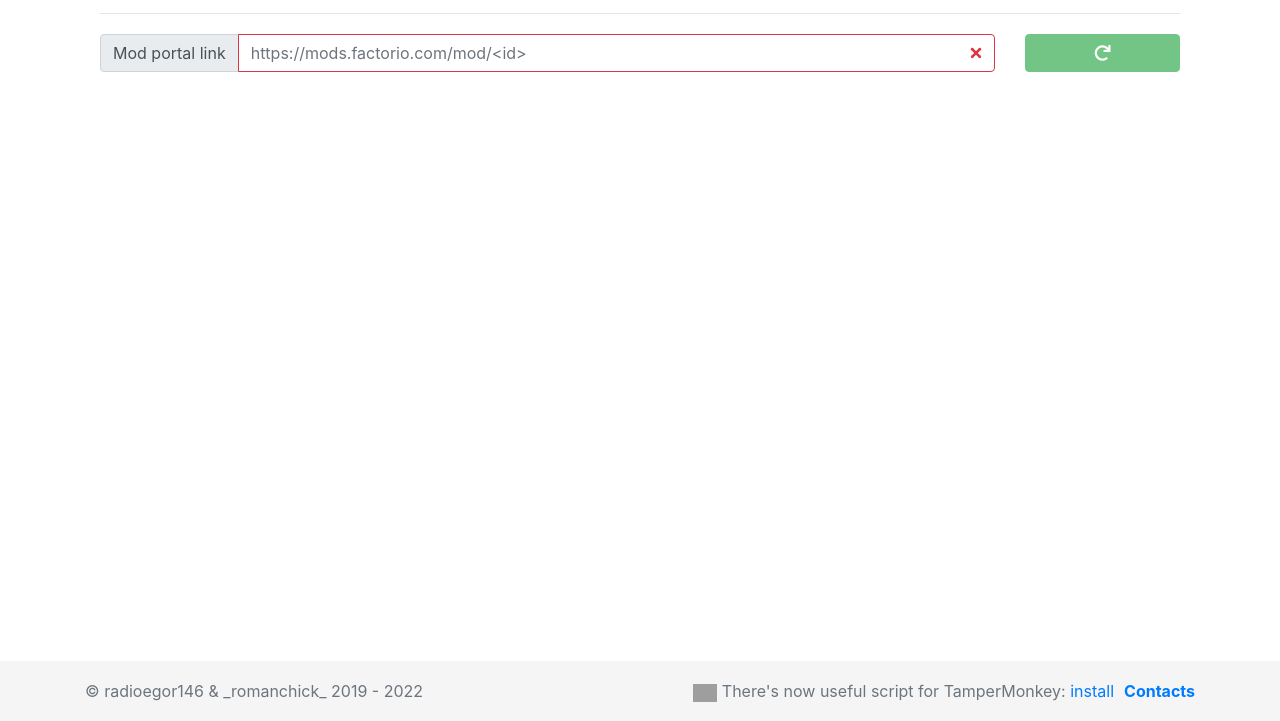
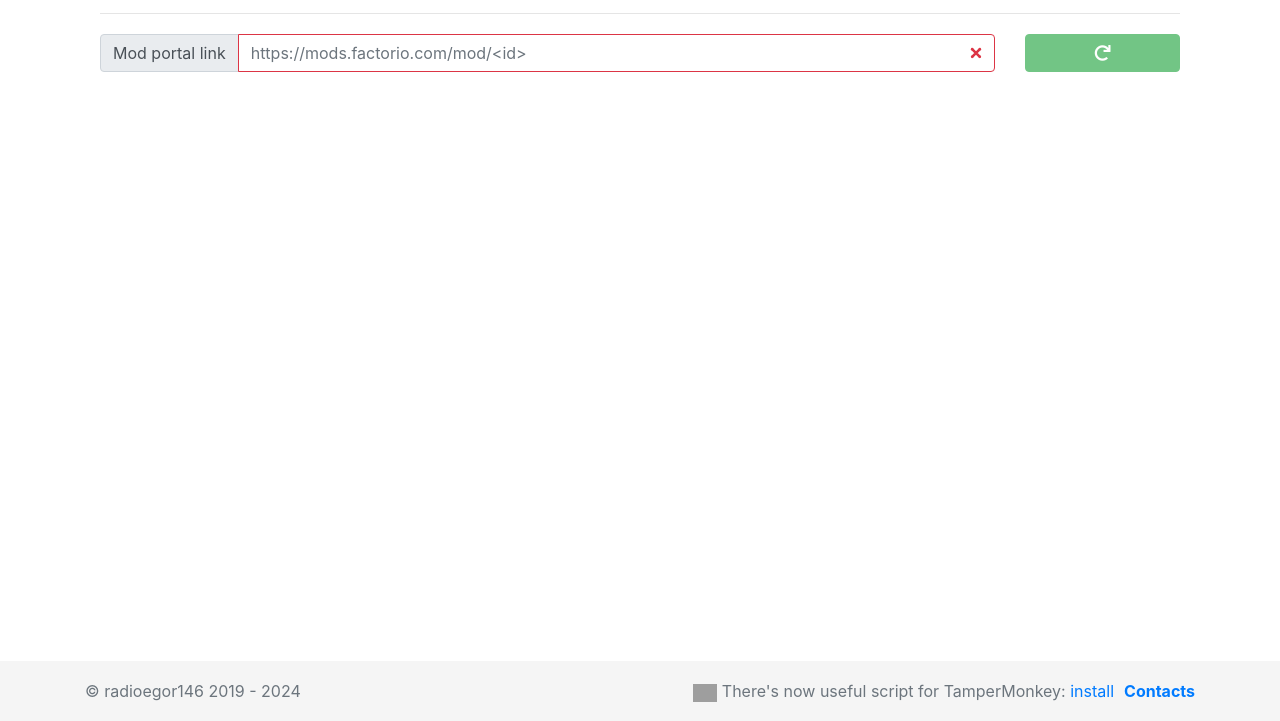
Before and after one commit to radioegor146/main-server, a website: page static/factorio_en.html in a window 1280 px wide. Shown: the part 79-800 px from the top of the page. Drawn offline with nearby package versions, Linux system fonts and the light colour scheme; grey boxes are pictures that could not be loaded.

Commit message:
fix copyrights and years

```diff
--- a/static/factorio_en.html
+++ b/static/factorio_en.html
@@ -175,7 +175,7 @@
     </div>
     <footer class="footer">
         <div class="container">
-            <span class="text-muted">&copy; radioegor146 & _romanchick_ 2019 - 2022</span>
+            <span class="text-muted">&copy; radioegor146 2019 - 2024</span>
             <span class="text-muted float-right"><a href="/"><b>Contacts</b></a></span>
             <span class="text-muted float-right" style="margin-left: 10px; margin-right: 10px;"><img width="24px"
                     src="https://www.tampermonkey.net/images/icon.png" />
```
Also changed, not shown: static/factorio_ru.html (+1 -1 lines).
